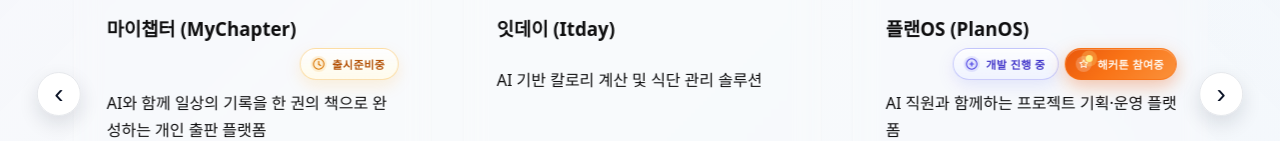
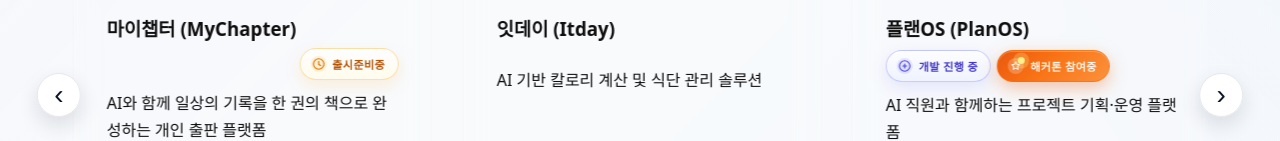
Before and after one commit to happysuyeun-rgb/portfolio, a plain HTML site: page index.html in a window 1280 px wide. Shown: the part 2234-2375 px from the top of the page. Drawn offline with nearby package versions, Linux system fonts and the light colour scheme.

Commit message:
Align PlanOS dual badges under the title.
Co-authored-by: Cursor <cursoragent@cursor.com>

```diff
--- a/assets/css/components.css
+++ b/assets/css/components.css
@@ -1145,14 +1145,26 @@ html.motion .hero .badge:nth-child(4) { animation: heroFadeUp 0.9s ease 0.42s fo
     0 10px 22px rgba(99, 102, 241, 0.2);
 }
 
+/* 뱃지 2개 이상: 제목 아래 왼쪽 정렬 (오른쪽에 혼자 뜨지 않게) */
+.personal-projects .card-title-with-badge:has(.card-launch-badge-group){
+  flex-direction: column;
+  align-items: flex-start;
+  justify-content: flex-start;
+  gap: 10px;
+  min-height: 0;
+}
+.personal-projects .card-title-with-badge:has(.card-launch-badge-group) h3{
+  flex: 0 1 auto;
+  width: 100%;
+}
 .personal-projects .card-launch-badge-group{
   display: flex;
   flex-wrap: wrap;
-  justify-content: flex-end;
+  justify-content: flex-start;
+  align-items: center;
   gap: 6px;
-  margin-left: auto;
-  flex-shrink: 0;
-  max-width: 100%;
+  margin-left: 0;
+  width: 100%;
 }
 .personal-projects .card-launch-badge-group .card-launch-badge{
   margin-left: 0;
--- a/index.html
+++ b/index.html
@@ -27,7 +27,7 @@
   <!-- CSS -->
   <link rel="stylesheet" href="assets/css/base.css">
   <link rel="stylesheet" href="assets/css/gnb.css">
-  <link rel="stylesheet" href="assets/css/components.css?v=planos-hack-badge-2">
+  <link rel="stylesheet" href="assets/css/components.css?v=planos-badge-layout-3">
   <link rel="stylesheet" href="assets/css/footer.css">
   <link rel="stylesheet" href="assets/css/cursor.css">
 </head>
```
